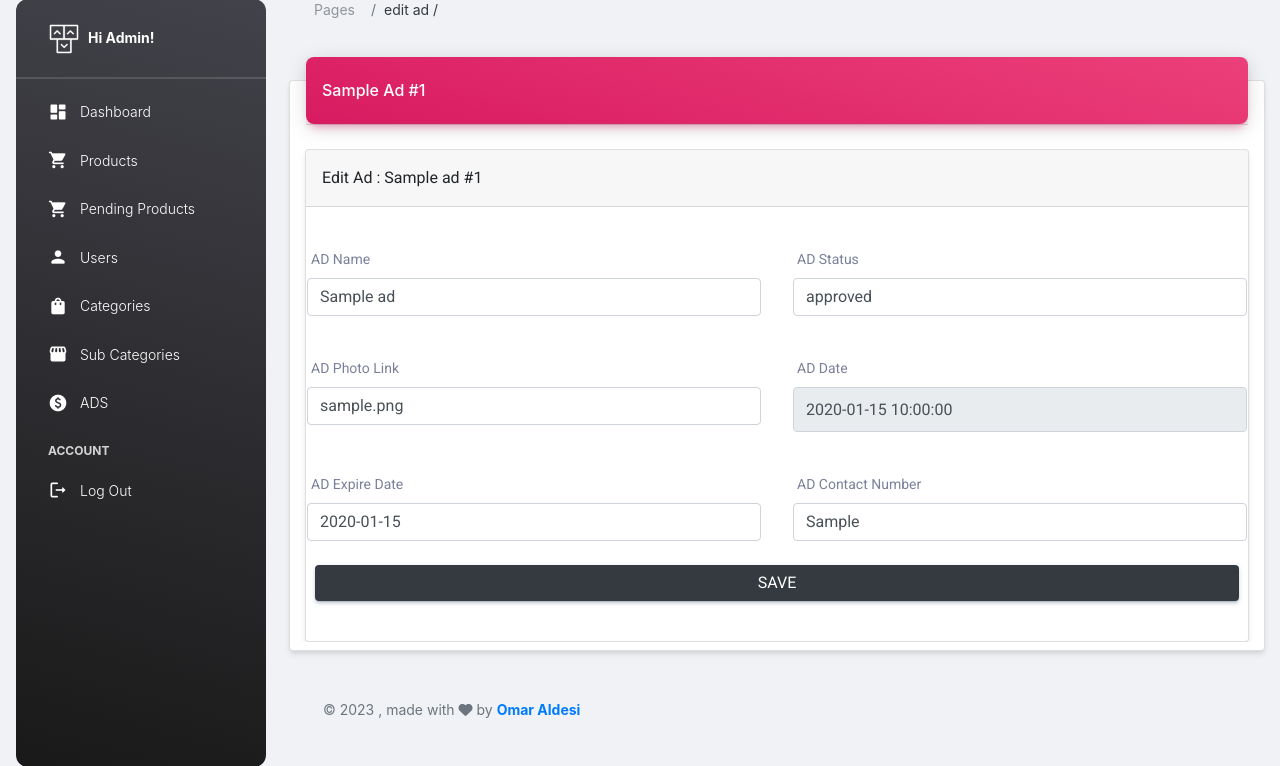
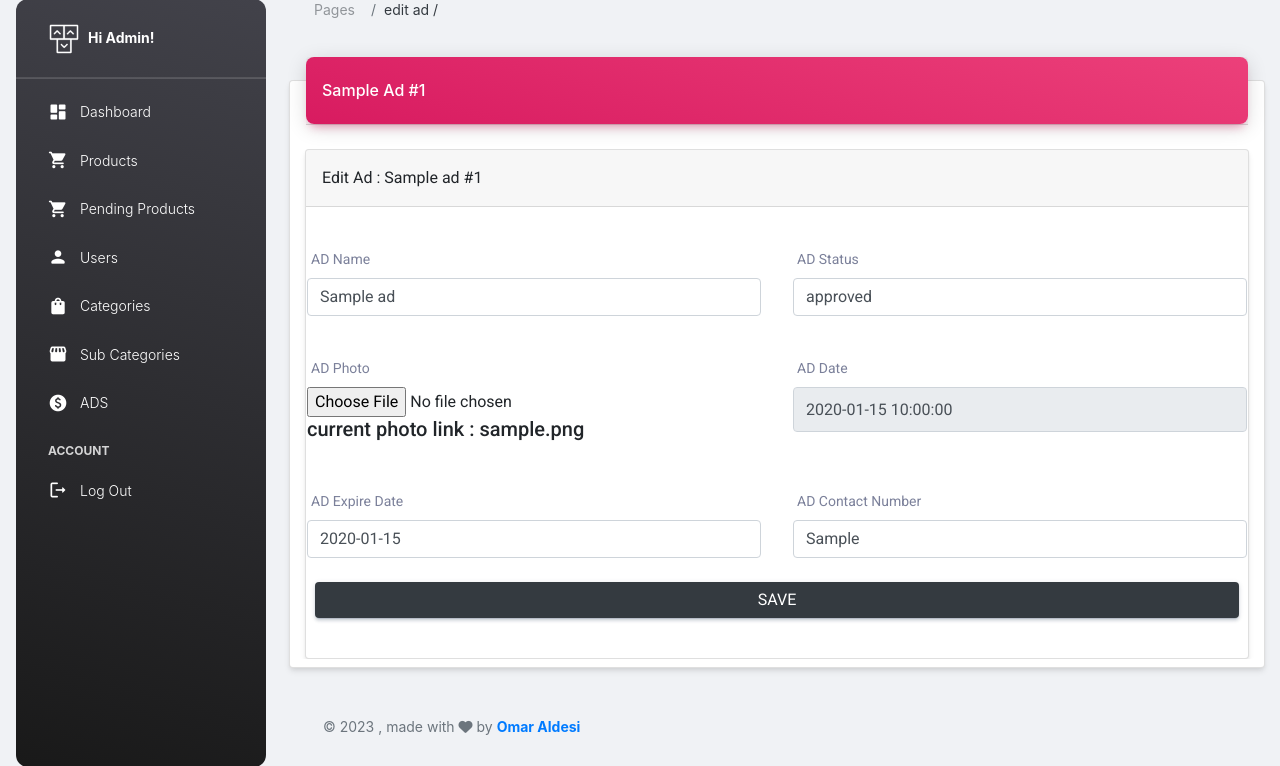
Before and after one commit to hfaarcom/haffarcom, a Django app: page /ads/edit/1/ in a window 1280 px wide. Shown: the part 17-783 px from the top of the page. Run offline with Django 4.2, Linux system fonts and the light colour scheme; a user stored in the database is signed in; tables that the repository leaves empty hold one stand-in row (values such as "Sample post"); some libraries are stand-ins or nearby versions.

Commit message:
FIX issues

```diff
--- a/Admin/views.py
+++ b/Admin/views.py
@@ -6,7 +6,7 @@ from django.core.paginator import Paginator
 from django.shortcuts import get_object_or_404
 from .forms import *
 from django.contrib.auth.decorators import login_required
-from core.utails import uploadfile, GenerateUUID
+from core.utails import uploadfile, GenerateUUID, deleteFile, checkFile
 
 
 @login_required()
@@ -227,10 +227,32 @@ def EditAdPage(request, pk):
 
     if request.method == 'POST':
         form = ADForm(request.POST)
+
+        print(request.FILES)
+
+        if 'photo' in request.FILES:
+            Newphoto = request.FILES.get('photo')
+
+            oldPhoto = ad.photo
+
+            photoName = oldPhoto.rsplit('/', 1)[1]
+            check = checkFile(photoName)
+            if not check:
+                d = deleteFile(photoName)
+
+            upload = uploadfile(
+                Newphoto, GenerateUUID(), 'png'
+            )
+
+            ad.photo = upload
+
+            print(upload)
+
+            ad.save()
+
         if form.is_valid():
             ad.name = form.cleaned_data['name']
             ad.status = form.cleaned_data['status']
-            ad.photo = form.cleaned_data['photo']
             ad.expire_date = form.cleaned_data['expire_date']
             ad.contact = form.cleaned_data['contact']
 
--- a/core/views.py
+++ b/core/views.py
@@ -544,7 +544,7 @@ def Login(request):
                 else:
                     return Response({'error': 'username or password are wrong'}, status=status.HTTP_400_BAD_REQUEST)
             else:
-                return Response({'error': 'username doent exsits'}, status=status.HTTP_400_BAD_REQUEST)
+                return Response({'error': 'username doesnt exsits'}, status=status.HTTP_400_BAD_REQUEST)
         else:
             return Response({'error': 'خطأ من السيرفر! نرجو التواصل مع الدعم وابلاغنا بالمشكلة'}, status=status.HTTP_400_BAD_REQUEST)
     except Exception as e:
--- a/templates/pages/edit_ad.html
+++ b/templates/pages/edit_ad.html
@@ -28,11 +28,7 @@ load widget_tweaks %} {%block links %}
                 Edit Ad : {{ad.name}} #{{ad.id}}
               </div>
               <div class="card-body px-0 pb-2 align-items-center">
-                <form
-                  id="mainform"
-                  method="post"
-                  action="{{product.get_absolute_url}}"
-                >
+                <form id="mainform" method="post" enctype="multipart/form-data">
                   {% csrf_token %}
                   <div class="form-group row d-flex justify-content-center">
                     <div class="col-lg-6 mb-2 p-3">
@@ -44,8 +40,10 @@ load widget_tweaks %} {%block links %}
                       {{form.status|attr:"class:form-control"}}
                     </div>
                     <div class="col-lg-6 mb-2 p-3">
-                      <label for="photo">AD Photo Link</label>
-                      {{form.photo|attr:"class:form-control"}}
+                      <label for="photo">AD Photo</label>
+                      {{form.photo|attr:"class:form-control-file"|attr:"type:file"}}
+
+                      <h5>current photo link : <a>{{ad.photo}}</a></h5>
                     </div>
                     <div class="col-lg-6 mb-2 p-3">
                       <label for="date">AD Date</label>
```
